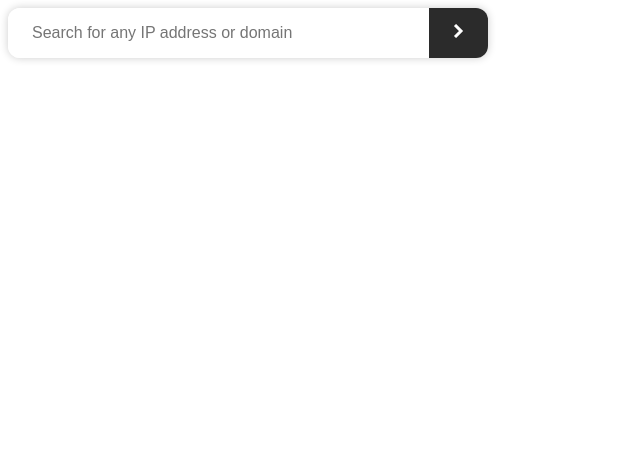
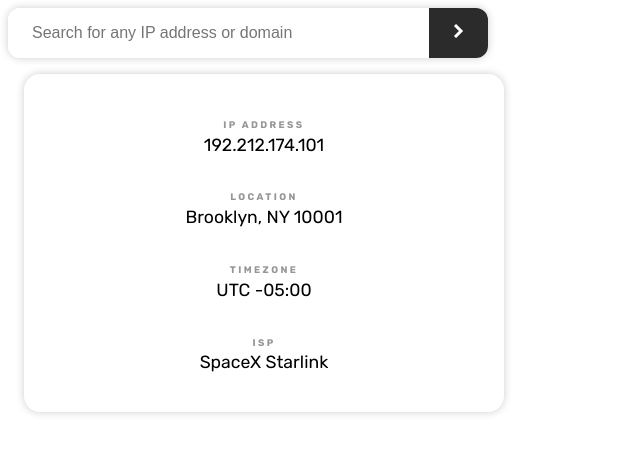
Before and after one commit to h-shams/ip-address-tracker, a React (Create React App) app: page / in a window 1280 px wide. Shown: the top 454 px of the page, without its empty margins (0-640 px from the left). Built offline with nearby package versions, Linux system fonts and the light colour scheme; the HTML template or start-up script is replaced by a standard one.

Commit message:
make 'List' component

```diff
--- a/src/Header.js
+++ b/src/Header.js
@@ -1,11 +1,20 @@
 import './Header.css'
 
 import Input from './Input.js'
+import List from './List.js'
 
 function Header() {
   return (
     <header>
       <Input onSubmit={(str) => console.log(str)}/>
+      <List>
+        {{
+          'IP Address': '192.212.174.101',
+          'Location': 'Brooklyn, NY 10001',
+          'Timezone': 'UTC -05:00',
+          'ISP': 'SpaceX Starlink',
+        }}
+      </List>
     </header>
   );
 }
--- /dev/null
+++ b/src/List.css
@@ -0,0 +1,30 @@
+.list {
+  list-style: none;
+  margin: 0;
+  padding: 0;
+  border-radius: 1em;
+  box-shadow: 0 0 0.5em 0 rgba(0, 0, 0, 0.2);
+  max-width: 30em;
+  padding: 1.5em;
+  margin: 1em;
+}
+
+.list__item {
+  padding: 1em;
+  display: flex;
+  flex-flow: column nowrap;
+  text-align: center;
+}
+
+.list__item-name {
+  text-transform: uppercase;
+  font-size: 0.6em;
+  font-weight: 700;
+  letter-spacing: 0.25em;
+  color: hsl(0, 0%, 59%);
+  margin: 0.5em 0;
+}
+
+.list__item-value {
+  font-size: 1.1em;
+}
--- /dev/null
+++ b/src/List.js
@@ -0,0 +1,22 @@
+import './List.css'
+
+function List(props) {
+  const itemsArray = []
+  for (let key in props.children) {
+    itemsArray.push(
+      <li key={key} className="list__item">
+        <span className="list__item-name">{key}</span>
+        <span className="list__item-value">{props.children[key]}</span>
+      </li>
+    )
+  }
+
+  return (
+    <ul className="list">
+      { itemsArray }
+    </ul>
+  );
+}
+
+
+export default List;
```
